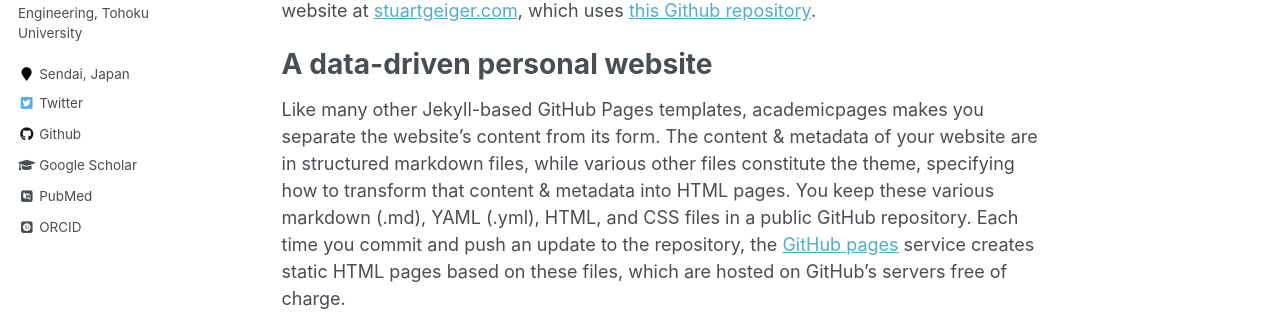
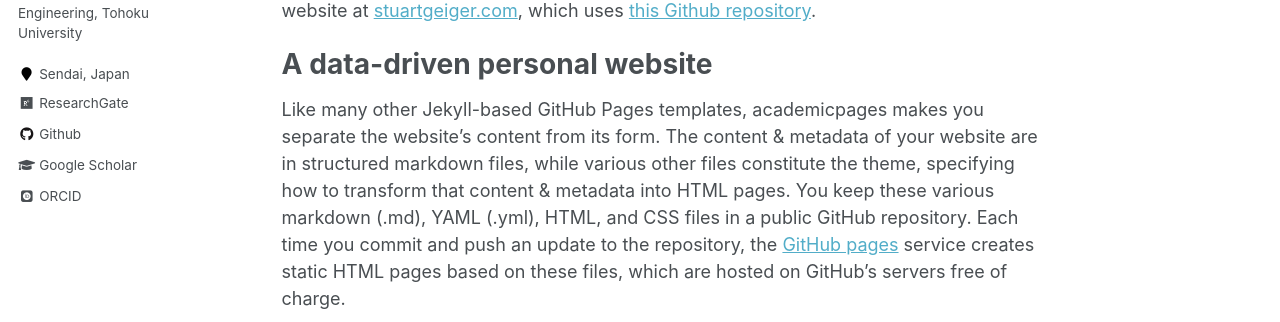
Before and after one commit to msalfarisi/msalfarisi.github.io, a Jekyll site: the page built from _pages/about.md, in a window 1280 px wide. Shown: the part 434-756 px from the top of the page. Built offline with Jekyll 4.4.1, drawn with Linux system fonts in a browser that asks for light colours; some web fonts are replaced; some of the changed lines change nothing that is shown.

Commit message:
Update _config.yml

```diff
--- a/_config.yml
+++ b/_config.yml
@@ -11,7 +11,7 @@
 title_separator          : "-"
 name                     : &name "Muhammad Salman Al Farisi"
 description              : &description "personal description"
-url                      : https://msalfarisi.github.io # the base hostname & protocol for your site e.g. "https://mmistakes.github.io"
+url                      : "https://msalfarisi.github.io" # the base hostname & protocol for your site e.g. "https://mmistakes.github.io"
 baseurl                  : "" # the subpath of your site, e.g. "/blog"
 repository               : "msalfarisi/msalfarisi.github.io"
 teaser                   :  # filename of teaser fallback teaser image placed in /images/, .e.g. "500x300.png"
@@ -85,10 +85,10 @@
   bio              : "Graduate student & JSPS research fellow at Department of Robotics, Graduate School of Engineering, Tohoku University"
   location         : "Sendai, Japan"
   employer         :
-  pubmed           : "https://www.ncbi.nlm.nih.gov/pubmed/?term=john+snow"
-  googlescholar    : "http://yourfullgooglescholarurl.com"
+  pubmed           :
+  googlescholar    : "https://scholar.google.co.jp/citations?user=30VZQ_sAAAAJ"
   email            :
-  researchgate     :  # example: "https://www.researchgate.net/profile/yourprofile"
+  researchgate     :  "https://www.researchgate.net/profile/Muhammad_Salman_Al_Farisi"
   uri              :
   bitbucket        :
   codepen          :
@@ -103,13 +103,13 @@
   impactstory      : #"https://profiles.impactstory.org/u/xxxx-xxxx-xxxx-xxxx"
   lastfm           :
   linkedin         :
-  orcid            : "http://orcid.org/yourorcidurl"
+  orcid            : "https://orcid.org/0000-0003-4870-9337"
   pinterest        :
   soundcloud       :
   stackoverflow    : # http://stackoverflow.com/users/123456/username
   steam            :
   tumblr           :
-  twitter          : "replacethistwitterhandle"
+  twitter          : # "replacethistwitterhandle"
   vine             :
   weibo            :
   xing             :
```
